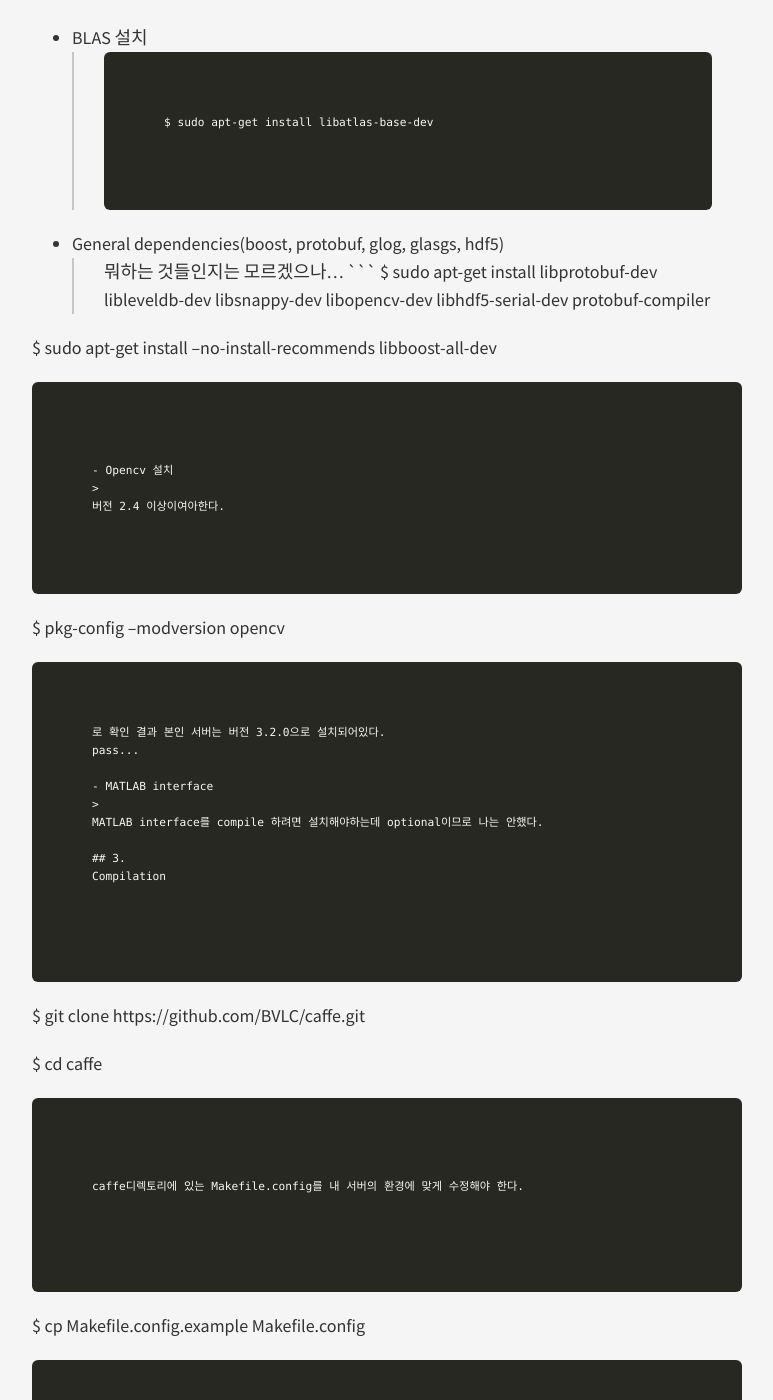
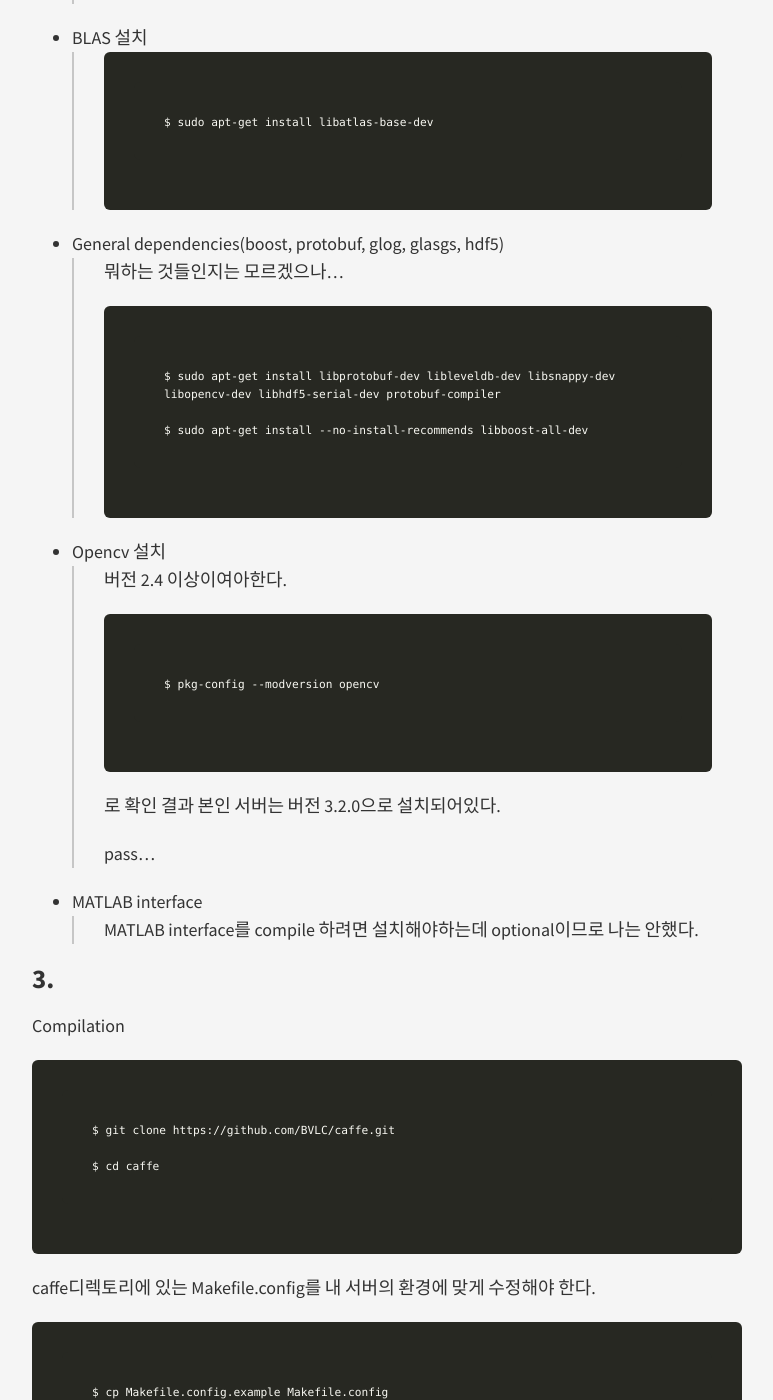
Before and after one commit to hsh1108/hsh1108.github.io, a Jekyll site: the page built from _posts/2019-04-12-Caffe-installation.md, in a window 1280 px wide and 1400 px high, scrolled down 1080 px. Shown: the whole window, without its empty margins (253-1026 px from the left). Built offline with Jekyll 4.4.1, drawn with Linux system fonts in a browser that asks for light colours; some of the changed text lies outside the part shown.

````diff
--- a/_posts/2019-04-12-Caffe-installation.md
+++ b/_posts/2019-04-12-Caffe-installation.md
@@ -18,42 +18,38 @@ $ sudo apt install caffe-cuda
 Prerequisites 관련해서 먼저 해야할게 많다..
 
 - CUDA 설치
+> 버전 7이상이여야 한다.
+> ```
+> $ nvcc --version
+> ```
+> 로 확인 결과 본인 서버는 버전 10.0으로 설치되어있다.
 >
-버전 7이상이여야 한다.
-```
-$ nvcc --version
-```
-로 확인 결과 본인 서버는 버전 10.0으로 설치되어있다.
-
-pass...
+> pass...
 
 - BLAS 설치
->
-```
-$ sudo apt-get install libatlas-base-dev
-```
+> ```
+> $ sudo apt-get install libatlas-base-dev
+> ```
 
 - General dependencies(boost, protobuf, glog, glasgs, hdf5)
+> 뭐하는 것들인지는 모르겠으나...
+> ```
+> $ sudo apt-get install libprotobuf-dev libleveldb-dev libsnappy-dev libopencv-dev libhdf5-serial-dev protobuf-compiler
 >
-뭐하는 것들인지는 모르겠으나...
-```
-$ sudo apt-get install libprotobuf-dev libleveldb-dev libsnappy-dev libopencv-dev libhdf5-serial-dev protobuf-compiler
-
-$ sudo apt-get install --no-install-recommends libboost-all-dev
-```
+> $ sudo apt-get install --no-install-recommends libboost-all-dev
+> ```
 
 - Opencv 설치
+> 버전 2.4 이상이여아한다.
+> ```
+> $ pkg-config --modversion opencv
+> ```
+> 로 확인 결과 본인 서버는 버전 3.2.0으로 설치되어있다.
 >
-버전 2.4 이상이여아한다.
-```
-$ pkg-config --modversion opencv
-```
-로 확인 결과 본인 서버는 버전 3.2.0으로 설치되어있다.
-pass...
+> pass...
 
 - MATLAB interface
->
-MATLAB interface를 compile 하려면 설치해야하는데 optional이므로 나는 안했다.
+> MATLAB interface를 compile 하려면 설치해야하는데 optional이므로 나는 안했다.
 
 ## 3.
 Compilation
````
